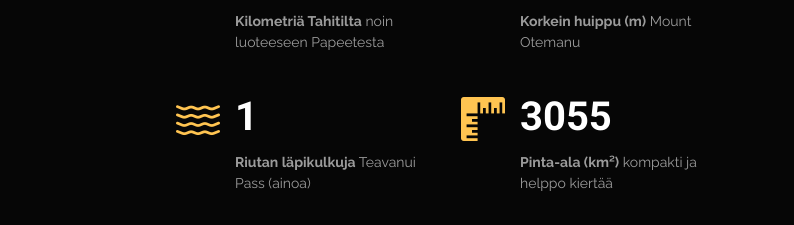
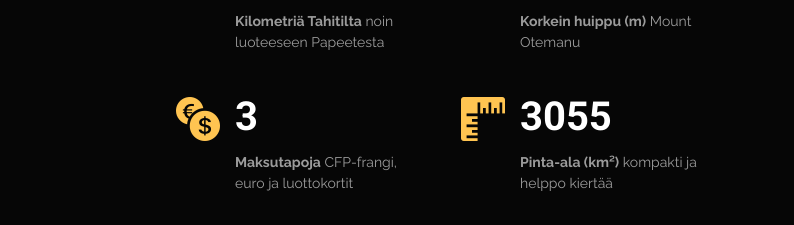
Before and after one commit to JoonaLindholm/Bootstrap-with-JSON, a plain HTML site: page index.html in a window 1280 px wide. Shown: the part 1586-1811 px from the top of the page, 486-1280 px from the left. Drawn offline with Linux system fonts and the light colour scheme.

Commit message:
Update index.html

```diff
--- a/index.html
+++ b/index.html
@@ -260,17 +260,17 @@
                 </div>
               </div>
 
-              <!-- Riutan läpikulkujen määrä -->
+              <!-- Saarella käytettävät valuutat -->
               <div class="col-lg-6">
                 <div class="stats-item d-flex">
-                  <i class="bi bi-water flex-shrink-0"></i>
+                  <i class="bi bi-currency-exchange flex-shrink-0"></i>
                   <div>
                     <span
                       data-purecounter-start="0"
-                      data-purecounter-end="1"
+                      data-purecounter-end="3"
                       data-purecounter-duration="1"
                       class="purecounter"></span>
-                    <p><strong>Riutan läpikulkuja</strong> <span>Teavanui Pass (ainoa)</span></p>
+                    <p><strong>Maksutapoja</strong> <span>CFP-frangi, euro ja luottokortit</span></p>
                   </div>
                 </div>
               </div>
```
